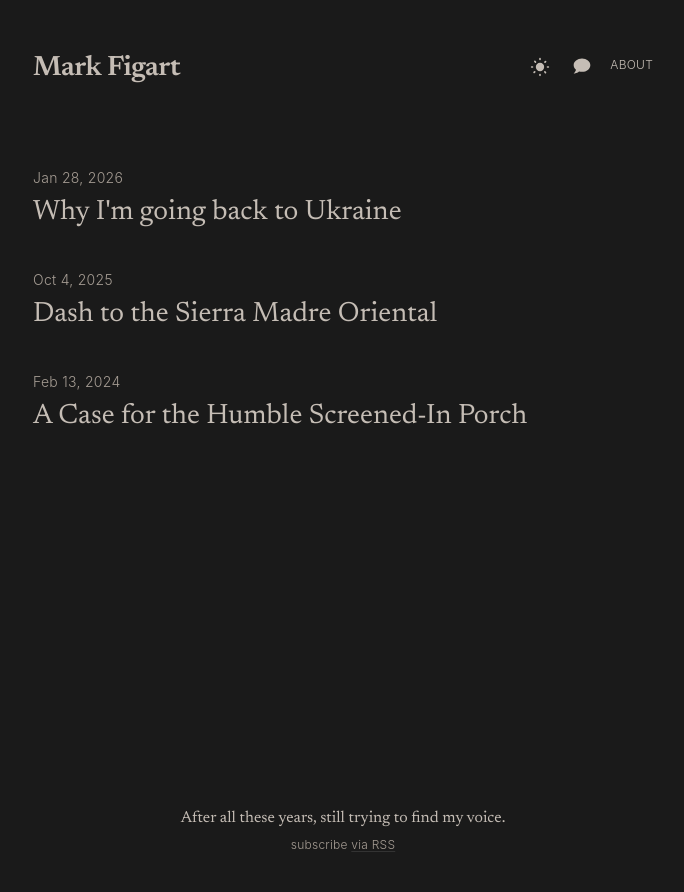
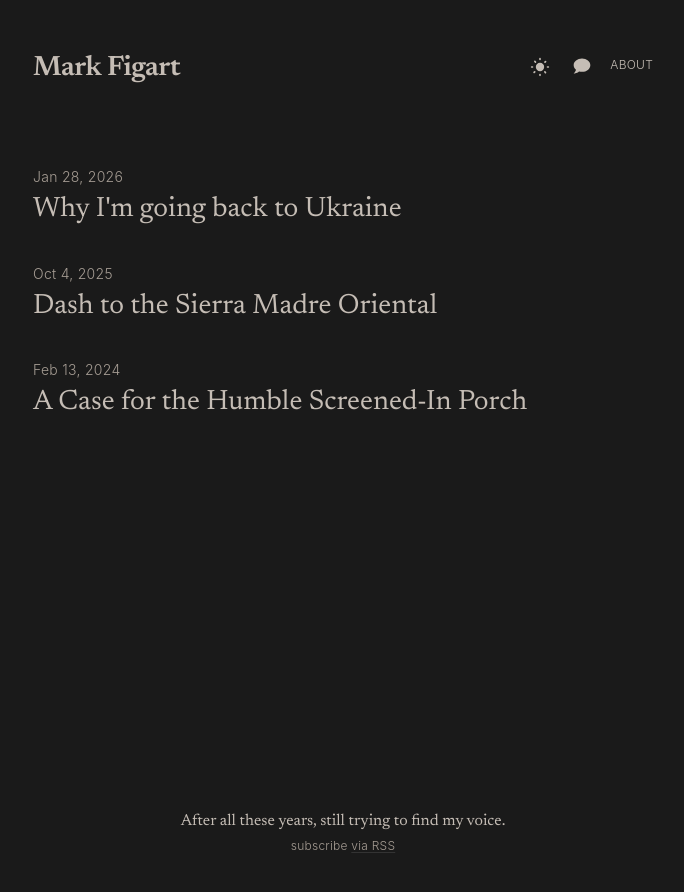
Before and after one commit to figart/60, a Jekyll site: the page built from index.markdown, in a window 1280 px wide. Shown: the top 892 px of the page, without its empty margins (297-981 px from the left). Built offline with Jekyll 4.4.1, drawn with Linux system fonts in a browser that asks for light colours.

Commit message:
Tighten base line-height from 1.65 to 1.5
Co-Authored-By: Claude Opus 4.6 <noreply@anthropic.com>

```diff
--- a/_sass/minima.scss
+++ b/_sass/minima.scss
@@ -6,7 +6,7 @@ $base-font-family: "Newsreader", Georgia, "Times New Roman", serif !default;
 $base-font-size:   1.25rem !default;
 $base-font-weight: 400 !default;
 $small-font-size:  0.875rem !default;
-$base-line-height: 1.65 !default;
+$base-line-height: 1.5 !default;
 
 $spacing-unit:     1.875rem !default;
 
```
